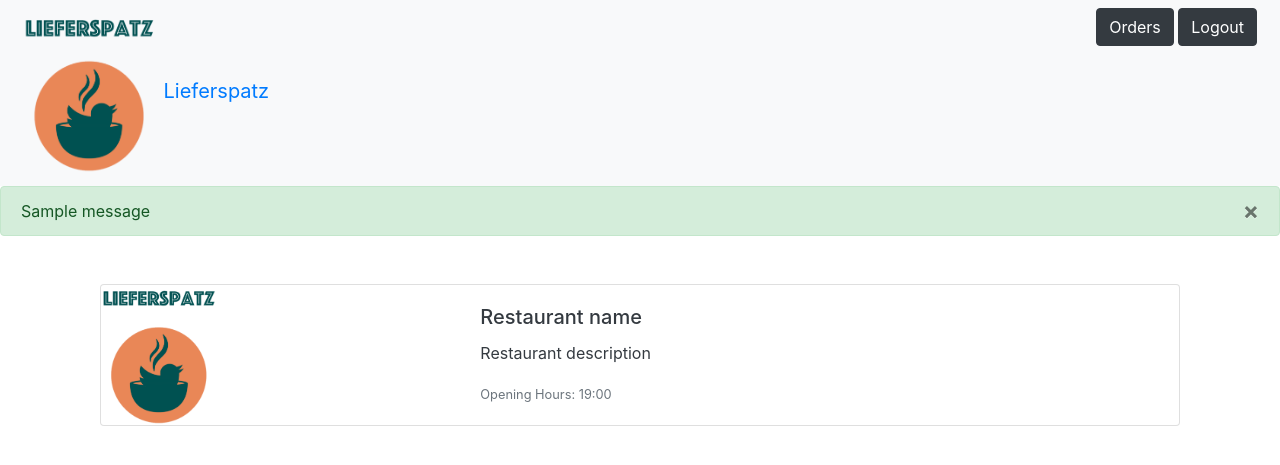
After one commit to UmutKaradeniz/test, a Flask app: template website/templates/customerhome.html in a window 1280 px wide. The commit adds this page. Shown: the top 465 px of the page. Run offline with Flask 3, Linux system fonts and the light colour scheme; the template is opened without the code that fills it, so the values that code supplies are empty; one stand-in notice (Sample message) is shown; some libraries are stand-ins or nearby versions.

Commit message:
made top bar dynamic, added customerhome

```diff
--- a/website/templates/base.html
+++ b/website/templates/base.html
@@ -15,30 +15,29 @@
       crossorigin="anonymous"
     />
 
+    <!-- Block to be overwritten by other pages-->
     <title>{% block title %}Home{% endblock %}</title>
   </head>
+
+  <!--Top bar for every page-->
   <body>
     <div class="container-fluid">
       <div class="row bg-light text-dark p-2">
         <div class="col-6">
-          <img src="../static/Lieferspatz-logo.png" alt="Your Image" class="img-fluid" style="max-height: 160px;">
-          <span class="ml-2">Lieferspatz</span>
+          <a href="/" class="navbar-brand text-decoration-none">
+            <img src="../static/Lieferspatz-logo.png" alt="Lieferspatz Logo" class="img-fluid" style="max-height: 160px;">
+            Lieferspatz
+          </a>
         </div>
-
-        <div class="col-6 text-right">
-          <a class="btn btn-dark" id="orders" href="/orders">Orders</a>
-          <a class="btn btn-dark" id="logout" href="/logout">Logout</a>
-
-          <a class="btn btn-dark" id="login" href="/login">Login</a>
-          <a class="btn btn-dark" id="signUp" href="/register_customer">Sign Up</a>
-        </div>
-
+        {% block navbar_items%} {% endblock%}
       </div>
     </div>
 
-    {% with messages = get_flashed_messages(with_categories=true) %} {% if
-      messages %} {% for category, message in messages %} {% if category ==
-      'error' %}
+    <!--Catch flash messages from flash to display them nicely using bootstrap classes-->
+    {% with messages = get_flashed_messages(with_categories=true) %}
+      {% if messages %}
+        {% for category, message in messages %}
+          {% if category == 'error' %}
             <div class="alert alert-danger alter-dismissable fade show" role="alert">
               {{ message }}
               <button type="button" class="close" data-dismiss="alert">
@@ -52,9 +51,15 @@
                 <span aria-hidden="true">&times;</span>
               </button>
             </div>
-      {% endif %} {% endfor %} {% endif %} {% endwith %}
+          {% endif %}
+        {% endfor %}
+      {% endif %}
+    {% endwith %}
 
+    <!--Block to be overwritten-->
     <div class="container">{% block content %} {% endblock %}</div>
+
+    <!--Import bootstrap-->
     <script
       src="https://code.jquery.com/jquery-3.2.1.slim.min.js"
       integrity="sha384-KJ3o2DKtIkvYIK3UENzmM7KCkRr/rE9/Qpg6aAZGJwFDMVNA/GpGFF93hXpG5KkN"
--- /dev/null
+++ b/website/templates/customerhome.html
@@ -0,0 +1,34 @@
+{% extends "base.html" %} {% block title %} Order Food at Lieferspatz {% endblock %}
+
+{% block navbar_items %}
+<div class="col-6 text-right">
+    <a class="btn btn-dark" id="orders" href="/orders">Orders</a>
+    <a class="btn btn-dark" id="logout" href="/logout">Logout</a>
+</div>
+{% endblock %}
+
+{% block content %}
+<div class="container mt-5">
+
+    <!-- Restaurant Boxes Loop (Replace with Jinja loop) -->
+
+    <a href="/menu/" class="text-decoration-none text-dark">
+      <div class="card mb-3">
+        <div class="row no-gutters">
+          <div class="col-md-4">
+            <img src="../static/Lieferspatz-logo.png" alt="Restaurant Name" class="img-fluid" style="max-height: 140px;">
+          </div>
+          <div class="col-md-8">
+            <div class="card-body">
+              <h5 class="card-title">Restaurant name</h5>
+              <p class="card-text">Restaurant description</p>
+              <p class="card-text"><small class="text-muted">Opening Hours: 19:00</small></p>
+            </div>
+          </div>
+        </div>
+      </div>
+    </a>
+    <!-- End Restaurant Boxes Loop -->
+
+</div>
+{% endblock %}
```
Also changed, not shown: website/templates/home.html (+11 -4 lines), website/templates/login.html (+11 -8 lines), website/templates/sign-up.html (+8 -5 lines). Lines whose indentation alone changed are shown as unchanged.
